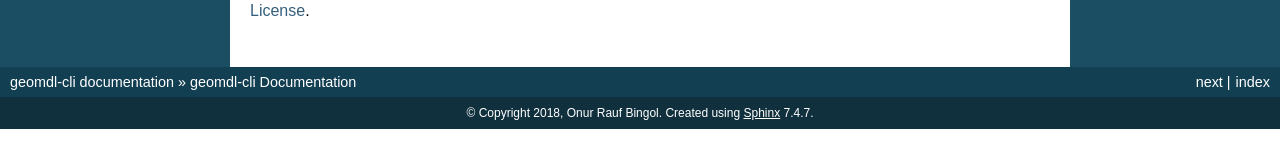
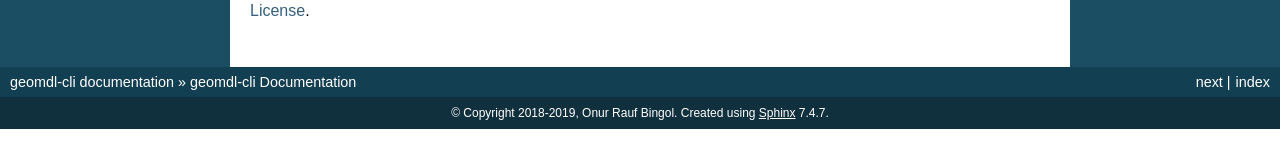
Before and after one commit to orbingol/geomdl-cli, a Sphinx documentation site: the page built from docs/index.rst, in a window 1280 px wide. Shown: the part 597-765 px from the top of the page. Built offline with Sphinx 7.4.7, drawn with Linux system fonts in a browser that asks for light colours; formulas are drawn with MathJax 3.

```diff
--- a/docs/conf.py
+++ b/docs/conf.py
@@ -22,7 +22,7 @@ sys.path.insert(0, os.path.abspath('../'))
 # -- Project information -----------------------------------------------------
 
 project = 'geomdl-cli'
-copyright = '2018, Onur Rauf Bingol'
+copyright = '2018-2019, Onur Rauf Bingol'
 author = 'Onur Rauf Bingol'
 description = u'Run geomdl from the command line'
 
@@ -114,7 +114,7 @@ html_static_path = ['_static']
 # -- Options for HTMLHelp output ---------------------------------------------
 
 # Output file base name for HTML help builder.
-htmlhelp_basename = 'geomdl-clidoc'
+htmlhelp_basename = 'geomdl-cli_doc'
 
 
 # -- Options for LaTeX output ------------------------------------------------
```
